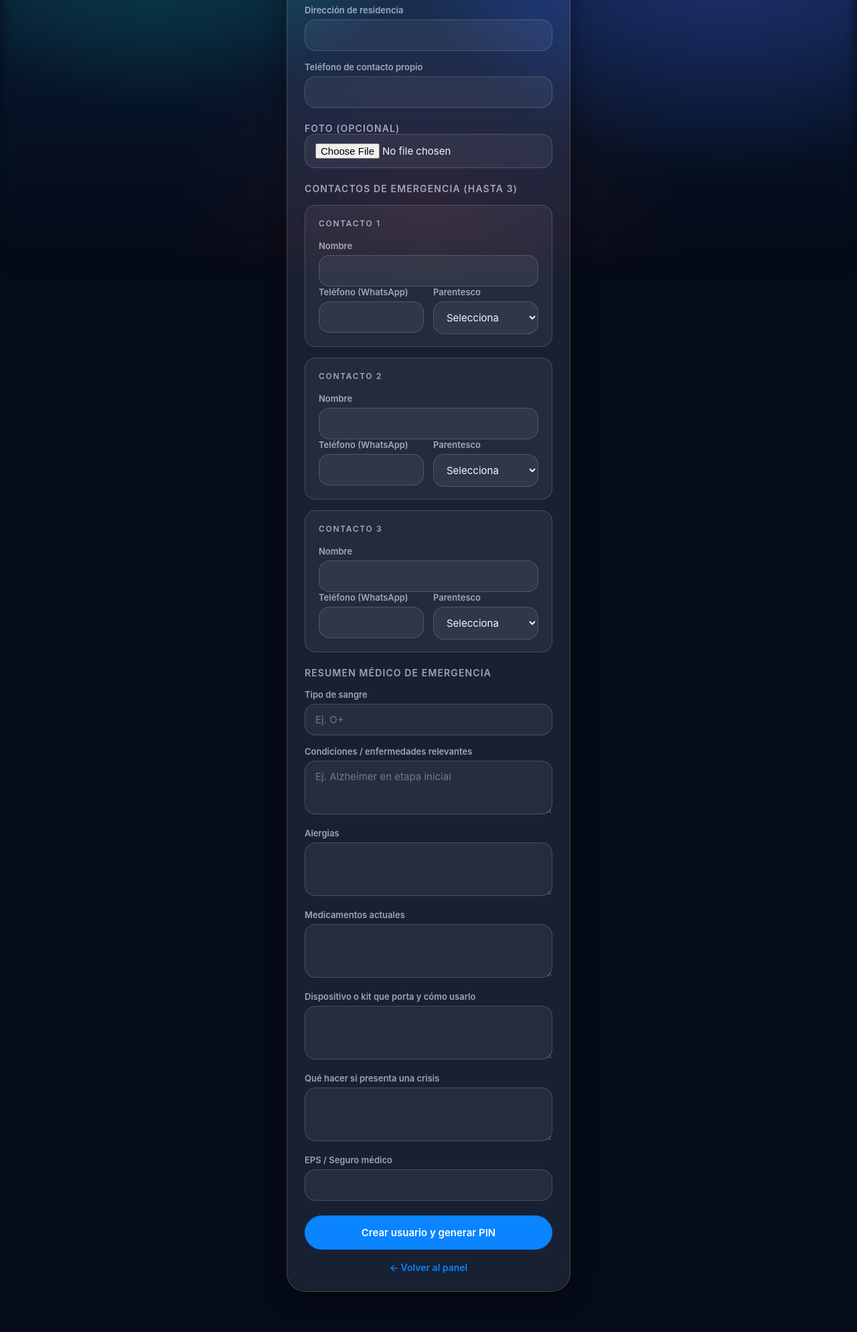
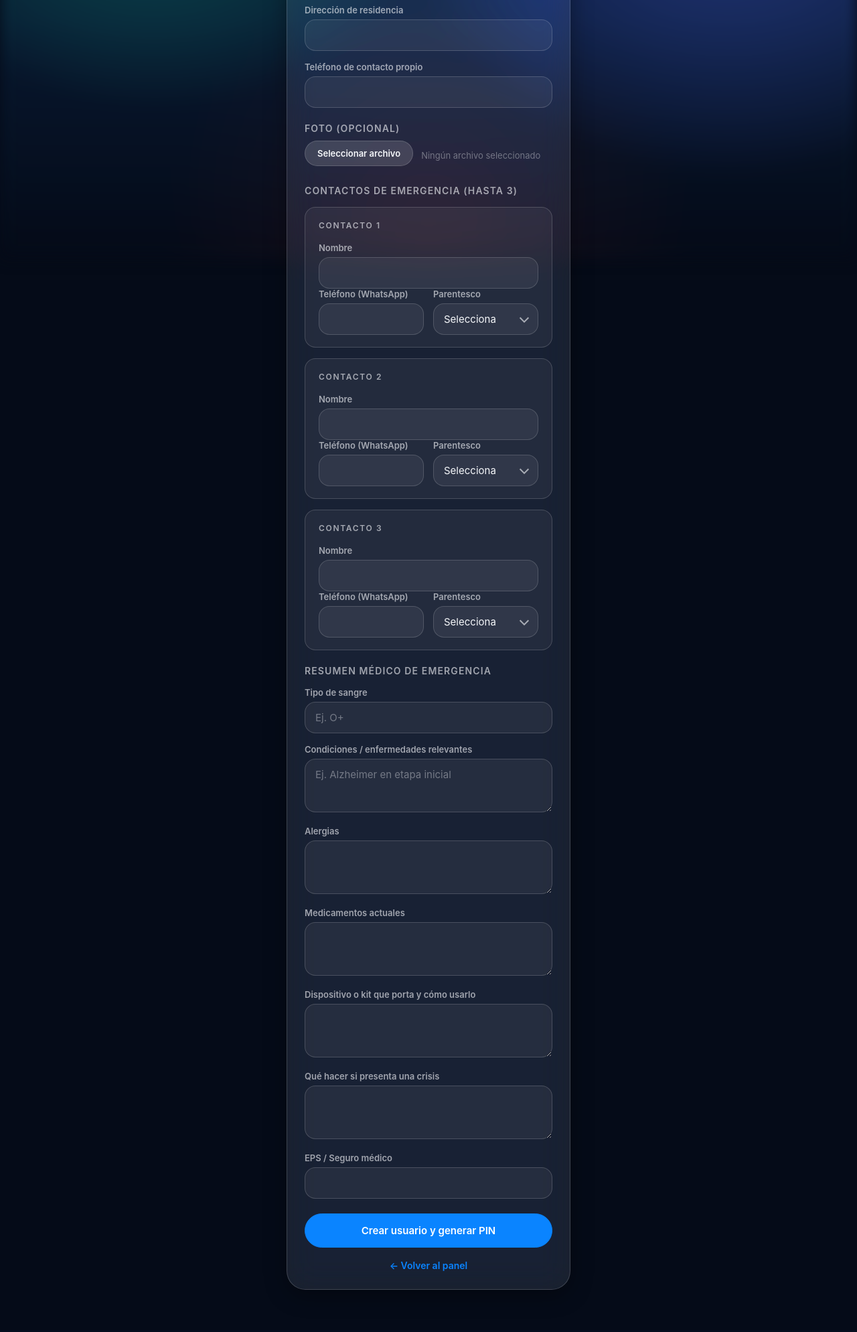
Before and after one commit to mauriciolinares4315/taptumi-id, a Flask app: page /admin/crear in a window 1280 px wide. Shown: the part 412-2401 px from the top of the page at 67% size. After the commit the page ends 2342 px from the top, so only its background shows below. Run offline with Flask 3, Linux system fonts and the light colour scheme; the visitor is signed in with stand-in values (Sample User, id 1).

Commit message:
select and button fix

```diff
--- a/static/css/style.css
+++ b/static/css/style.css
@@ -239,8 +239,7 @@
 }
 label:first-child { margin-top: 0; }
 
-input[type="text"], input[type="tel"], input[type="password"],
-input[type="file"], textarea, select {
+input[type="text"], input[type="tel"], input[type="password"], textarea, select {
   width: 100%;
   padding: 13px 15px;
   border-radius: var(--radius-md);
@@ -256,6 +255,62 @@
   outline: none;
   border-color: var(--accent-action);
   box-shadow: 0 0 0 3px rgba(10,132,255,0.25);
+}
+
+.select-wrap {
+  position: relative;
+}
+.select-wrap select {
+  appearance: none;
+  -webkit-appearance: none;
+  -moz-appearance: none;
+  padding-right: 40px;
+  cursor: pointer;
+}
+.select-wrap::after {
+  content: "";
+  position: absolute;
+  right: 16px;
+  top: 50%;
+  width: 8px;
+  height: 8px;
+  border-right: 2px solid var(--text-secondary);
+  border-bottom: 2px solid var(--text-secondary);
+  transform: translateY(-70%) rotate(45deg);
+  pointer-events: none;
+}
+select option {
+  background: var(--bg-mid);
+  color: var(--text-primary);
+}
+
+.file-field {
+  display: flex;
+  align-items: center;
+  gap: 12px;
+  flex-wrap: wrap;
+}
+.file-field input[type="file"] {
+  display: none;
+}
+.file-field .file-btn {
+  display: inline-flex;
+  align-items: center;
+  gap: 8px;
+  padding: 10px 18px;
+  border-radius: var(--radius-pill);
+  background: var(--glass-bg-strong);
+  border: 1px solid var(--glass-border);
+  color: var(--text-primary);
+  font-size: 13px;
+  font-weight: 600;
+  cursor: pointer;
+  transition: filter 0.15s ease;
+}
+.file-field .file-btn:hover { filter: brightness(1.15); }
+.file-field .file-name {
+  font-size: 13px;
+  color: var(--text-faint);
 }
 
 .field-hint { font-size: 12px; color: var(--text-faint); margin-top: 4px; }
@@ -329,3 +384,25 @@
 a.link-plain { color: var(--accent-action); text-decoration: none; font-weight: 600; font-size: 14px; }
 
 footer.page-footer { margin-top: 32px; text-align: center; }
+
+/*mostrar/ocultar contraseña */
+.password-wrapper {
+  position: relative;
+}
+.password-wrapper input {
+  padding-right: 46px;
+}
+.password-toggle {
+  position: absolute;
+  right: 4px;
+  top: 50%;
+  transform: translateY(-50%);
+  background: none;
+  border: none;
+  cursor: pointer;
+  padding: 8px;
+  color: var(--text-secondary);
+  display: flex;
+  align-items: center;
+}
+.password-toggle:hover { color: var(--text-primary); }
--- a/static/js/app.js
+++ b/static/js/app.js
@@ -8,3 +8,14 @@
     }, 6000);
   });
 });
+
+function togglePasswordVisibility(button) {
+  const input = button.previousElementSibling;
+  const isHidden = input.type === "password";
+  input.type = isHidden ? "text" : "password";
+  button.setAttribute("aria-label", isHidden ? "Ocultar contraseña" : "Mostrar contraseña");
+  button.innerHTML = isHidden ? EYE_OFF_ICON : EYE_ICON;
+}
+
+const EYE_ICON = `<svg viewBox="0 0 24 24" width="20" height="20" fill="none" stroke="currentColor" stroke-width="2" stroke-linecap="round" stroke-linejoin="round"><path d="M1 12s4-8 11-8 11 8 11 8-4 8-11 8-11-8-11-8z"/><circle cx="12" cy="12" r="3"/></svg>`;
+const EYE_OFF_ICON = `<svg viewBox="0 0 24 24" width="20" height="20" fill="none" stroke="currentColor" stroke-width="2" stroke-linecap="round" stroke-linejoin="round"><path d="M17.94 17.94A10.94 10.94 0 0 1 12 20c-7 0-11-8-11-8a20.3 20.3 0 0 1 5.06-5.94M9.9 4.24A10.94 10.94 0 0 1 12 4c7 0 11 8 11 8a20.3 20.3 0 0 1-2.16 3.19M14.12 14.12a3 3 0 1 1-4.24-4.24"/><line x1="1" y1="1" x2="23" y2="23"/></svg>`;
--- a/templates/admin_create_user.html
+++ b/templates/admin_create_user.html
@@ -23,7 +23,12 @@
     <input id="phone" type="tel" name="phone" value="{{ form.phone or '' }}">
 
     <h3 style="margin-top:22px;">Foto (opcional)</h3>
-    <input type="file" name="photo" accept="image/*">
+    <div class="file-field" style="margin-top:10px;">
+      <label class="file-btn" for="photo">Seleccionar archivo</label>
+      <input type="file" id="photo" name="photo" accept="image/*"
+             onchange="document.getElementById('photo-name').textContent = this.files[0]?.name || 'Ningún archivo seleccionado'">
+      <span class="file-name" id="photo-name">Ningún archivo seleccionado</span>
+    </div>
 
     <h3 style="margin-top:22px;">Contactos de emergencia (hasta 3)</h3>
     {% for i in (1, 2, 3) %}
@@ -38,11 +43,13 @@
           </div>
           <div>
             <label>Parentesco</label>
-            <select name="emergency_contact_{{ i }}_relationship">
-              {% for opt in ['', 'Padre', 'Madre', 'Acudiente', 'Hijo/a', 'Cónyuge', 'Hermano/a', 'Otro'] %}
-                <option value="{{ opt }}">{{ opt if opt else 'Selecciona' }}</option>
-              {% endfor %}
-            </select>
+            <div class="select-wrap">
+              <select name="emergency_contact_{{ i }}_relationship">
+                {% for opt in ['', 'Padre', 'Madre', 'Acudiente', 'Hijo/a', 'Cónyuge', 'Hermano/a', 'Otro'] %}
+                  <option value="{{ opt }}">{{ opt if opt else 'Selecciona' }}</option>
+                {% endfor %}
+              </select>
+            </div>
           </div>
         </div>
       </div>
--- a/templates/admin_login.html
+++ b/templates/admin_login.html
@@ -8,7 +8,13 @@
     <label for="username">Usuario</label>
     <input id="username" type="text" name="username" required autofocus>
     <label for="password">Contraseña</label>
+   <div class="password-wrapper">
     <input id="password" type="password" name="password" required>
+    <button type="button" class="password-toggle" aria-label="Mostrar contraseña"
+          onclick="togglePasswordVisibility(this)">
+    <svg viewBox="0 0 24 24" width="20" height="20" fill="none" stroke="currentColor" stroke-width="2" stroke-linecap="round" stroke-linejoin="round"><path d="M1 12s4-8 11-8 11 8 11 8-4 8-11 8-11-8-11-8z"/><circle cx="12" cy="12" r="3"/></svg>
+    </button>
+    </div>
     <button class="btn btn-action" type="submit" style="margin-top:20px;">Entrar</button>
   </form>
 </div>
```
Also changed, not shown: templates/admin_edit_user.html (+14 -7 lines), templates/edit_login.html (+7 -1 lines), templates/edit_profile.html (+15 -2 lines), templates/profile.html (+7 -1 lines).
